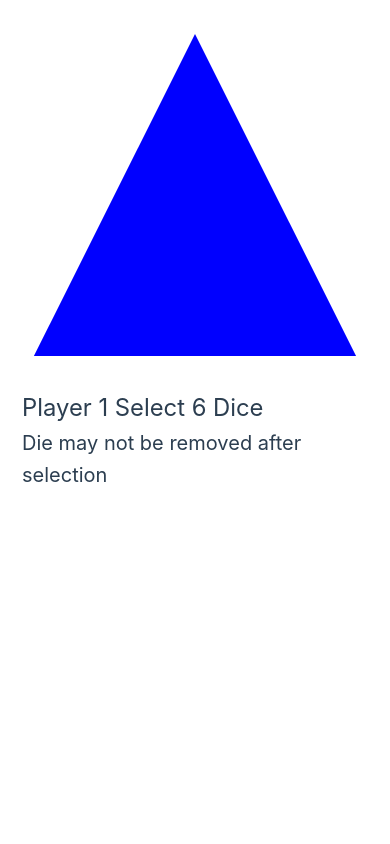
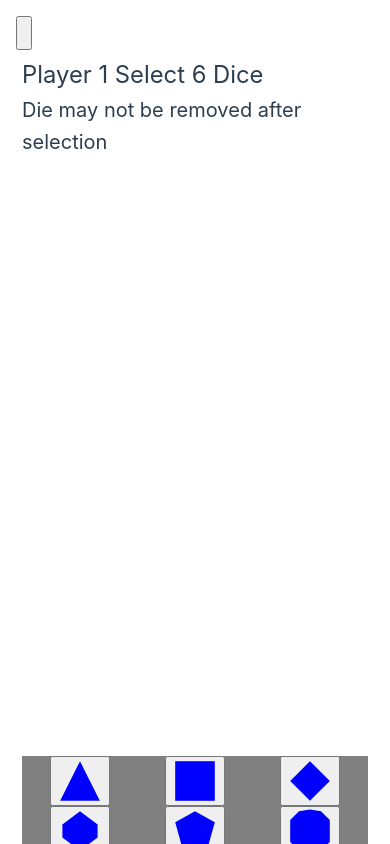
Before and after one commit to ericcorona1/dice-attack, a Vue app: page / in a window 390 px wide. Both pictures are taken after a click on the button "Start". Shown: the top 844 px of the page. Built offline with nearby package versions, Linux system fonts and the light colour scheme.

Commit message:
test svg in button
by itself the SVG works in mobil

```diff
--- a/src/components/Select.vue
+++ b/src/components/Select.vue
@@ -12,6 +12,7 @@ const { addDieToPlayer, toggleTurn, reRollDie, selectPhaseCompleted } =
 </script>
 
 <template>
+  <button>
     <div class="svg-container">
       <svg viewBox="0 0 100 100">
         <!-- D4: Triangle -->
@@ -27,6 +28,7 @@ const { addDieToPlayer, toggleTurn, reRollDie, selectPhaseCompleted } =
         </text>
       </svg>
     </div>
+  </button>
   <section class="container">
     <div class="pendingField">
       <div class="instructionText">
```
Lines whose indentation alone changed are shown as unchanged.
